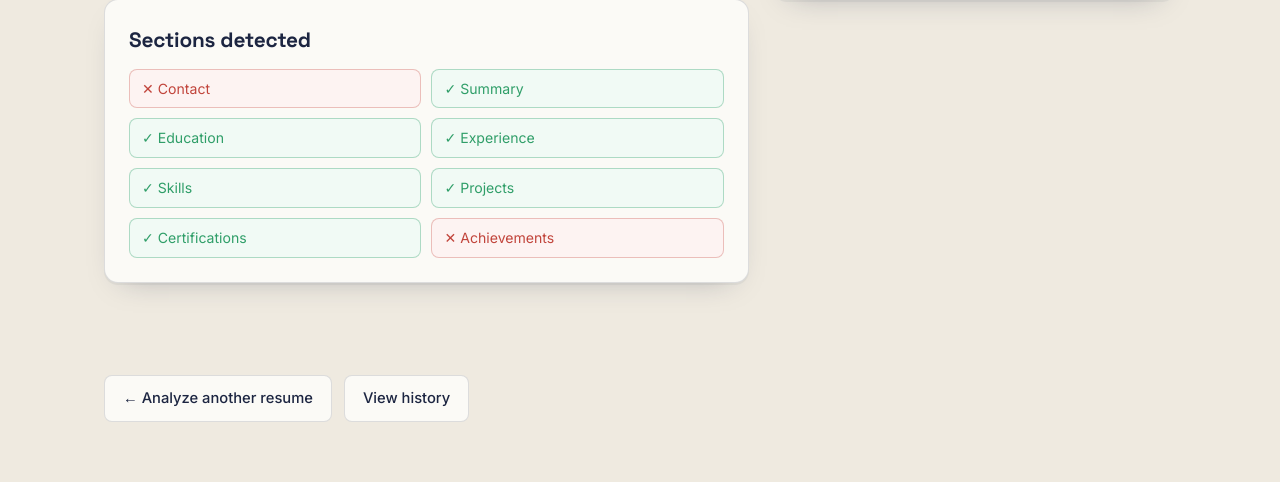
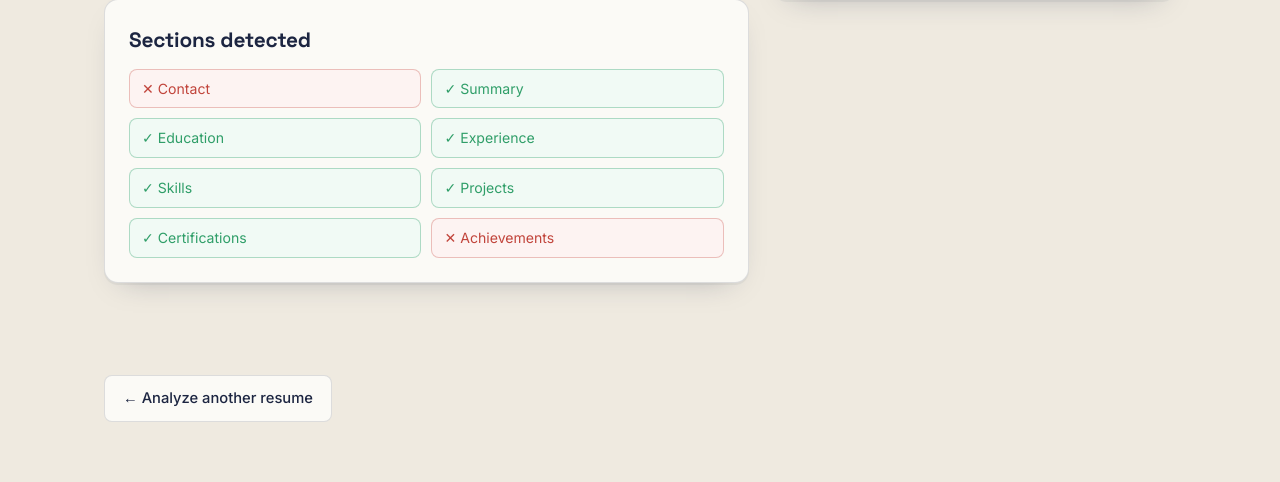
Before and after one commit to Srisubagopalan/Resume-Check, a Django app: page /result/4/ in a window 1280 px wide. Shown: the part 1291-1773 px from the top of the page. Run offline with Django 5.2, Linux system fonts and the light colour scheme; data comes from the database, SQL or seed files in the repository.

Commit message:
Update result.html

```diff
--- a/resume_analyzer/analyzer/templates/analyzer/result.html
+++ b/resume_analyzer/analyzer/templates/analyzer/result.html
@@ -134,6 +134,5 @@
 
 <div class="container result-actions">
   <a href="{% url 'analyzer:home' %}" class="btn-secondary">&larr; Analyze another resume</a>
-  <a href="{% url 'analyzer:history' %}" class="btn-secondary">View history</a>
 </div>
 {% endblock %}
```
